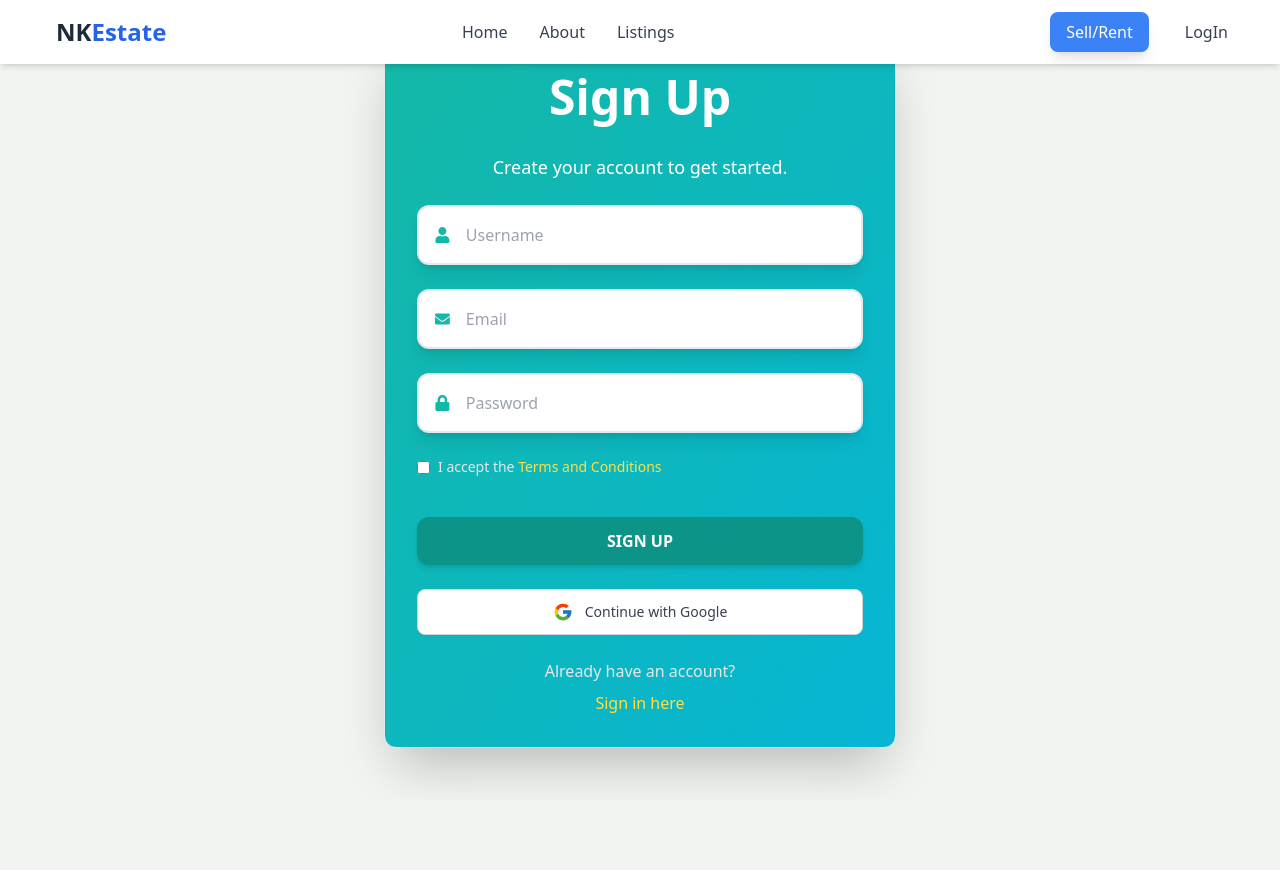
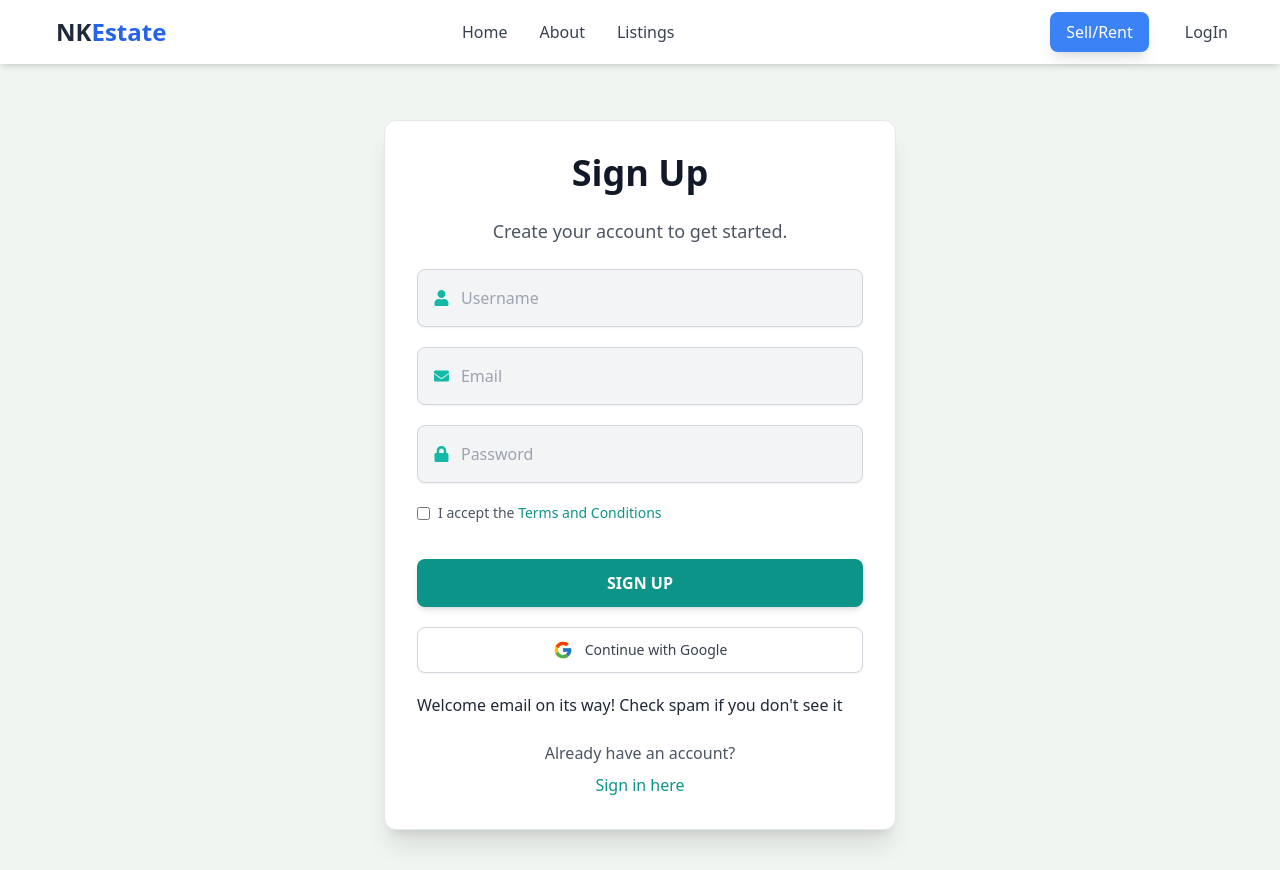
Before and after one commit to narendrakumar5264/Real-State-website, a React (Vite) app in the folder client/: page /sign-up in a window 1280 px wide. Before the commit the page ends 800 px from the top, so only its background shows below. Built offline with nearby package versions, Linux system fonts and the light colour scheme; no server answers.

Commit message:
Update SignUp.jsx

```diff
--- a/client/src/pages/SignUp.jsx
+++ b/client/src/pages/SignUp.jsx
@@ -49,38 +49,38 @@ export default function SignUp() {
   };
 
   return (
-    <div className='p-8 max-w-lg mx-auto border rounded-xl shadow-2xl my-10 bg-gradient-to-br from-teal-500 to-cyan-500 text-white'>
-      <h1 className='text-5xl text-center font-extrabold mb-8'>Sign Up</h1>
-      <p className='text-center text-lg mb-6'>Create your account to get started.</p>
-      <form onSubmit={handleSubmit} className='flex flex-col gap-6'>
-        <div className="flex items-center bg-white text-gray-700 border-2 border-gray-200 p-4 rounded-xl shadow-lg">
-          <FaUser className="text-teal-500 mr-4" />
+    <div className='p-8 max-w-lg mx-auto mt-[120px] border rounded-xl shadow-xl my-10 bg-white text-gray-800'>
+      <h1 className='text-4xl text-center font-bold mb-6 text-gray-900'>Sign Up</h1>
+      <p className='text-center text-lg mb-6 text-gray-600'>Create your account to get started.</p>
+      <form onSubmit={handleSubmit} className='flex flex-col gap-5'>
+        <div className="flex items-center bg-gray-100 text-gray-700 border border-gray-300 p-4 rounded-lg shadow-sm focus-within:border-teal-500">
+          <FaUser className="text-teal-500 mr-3" />
           <input
             type="text"
             placeholder="Username"
-            className="w-full outline-none bg-transparent text-gray-800 placeholder-gray-400"
+            className="w-full outline-none bg-transparent text-gray-700 placeholder-gray-400"
             id="username"
             onChange={handleChange}
           />
         </div>
 
-        <div className="flex items-center bg-white text-gray-700 border-2 border-gray-200 p-4 rounded-xl shadow-lg">
-          <FaEnvelope className="text-teal-500 mr-4" />
+        <div className="flex items-center bg-gray-100 text-gray-700 border border-gray-300 p-4 rounded-lg shadow-sm focus-within:border-teal-500">
+          <FaEnvelope className="text-teal-500 mr-3" />
           <input
             type="email"
             placeholder="Email"
-            className="w-full outline-none bg-transparent text-gray-800 placeholder-gray-400"
+            className="w-full outline-none bg-transparent text-gray-700 placeholder-gray-400"
             id="email"
             onChange={handleChange}
           />
         </div>
 
-        <div className="flex items-center bg-white text-gray-700 border-2 border-gray-200 p-4 rounded-xl shadow-lg">
-          <FaLock className="text-teal-500 mr-4" />
+        <div className="flex items-center bg-gray-100 text-gray-700 border border-gray-300 p-4 rounded-lg shadow-sm focus-within:border-teal-500">
+          <FaLock className="text-teal-500 mr-3" />
           <input
             type="password"
             placeholder="Password"
-            className="w-full outline-none bg-transparent text-gray-800 placeholder-gray-400"
+            className="w-full outline-none bg-transparent text-gray-700 placeholder-gray-400"
             id="password"
             onChange={handleChange}
           />
@@ -93,26 +93,27 @@ export default function SignUp() {
             className="mr-2"
             onChange={(e) => setTermsAccepted(e.target.checked)}
           />
-          <label htmlFor="terms" className="text-gray-200 text-sm">
-            I accept the <span className="text-yellow-300">Terms and Conditions</span>
+          <label htmlFor="terms" className="text-gray-600 text-sm">
+            I accept the <span className="text-teal-600">Terms and Conditions</span>
           </label>
         </div>
 
         <button
           disabled={loading}
-          className='bg-teal-600 hover:bg-teal-700 text-white py-3 rounded-xl uppercase font-bold transition-all duration-300 ease-in-out disabled:opacity-70 shadow-md'
+          className='bg-teal-600 hover:bg-teal-700 text-white py-3 rounded-lg uppercase font-semibold transition-all duration-300 ease-in-out disabled:opacity-60 shadow-md'
         >
           {loading ? 'Creating Account...' : 'Sign Up'}
         </button>
         <OAuth />
+        Welcome email on its way! Check spam if you don't see it
       </form>
       <div className='flex flex-col items-center gap-2 mt-6'>
-        <p className='text-gray-200'>Already have an account?</p>
+        <p className='text-gray-600'>Already have an account?</p>
         <Link to={'/sign-in'}>
-          <span className='text-yellow-300 hover:underline font-medium'>Sign in here</span>
+          <span className='text-teal-600 hover:text-teal-700 hover:underline font-medium'>Sign in here</span>
         </Link>
       </div>
-      {error && <p className='text-red-300 mt-5 text-center font-semibold'>{error}</p>}
+      {error && <p className='text-red-500 mt-5 text-center font-semibold'>{error}</p>}
     </div>
   );
 }
```
